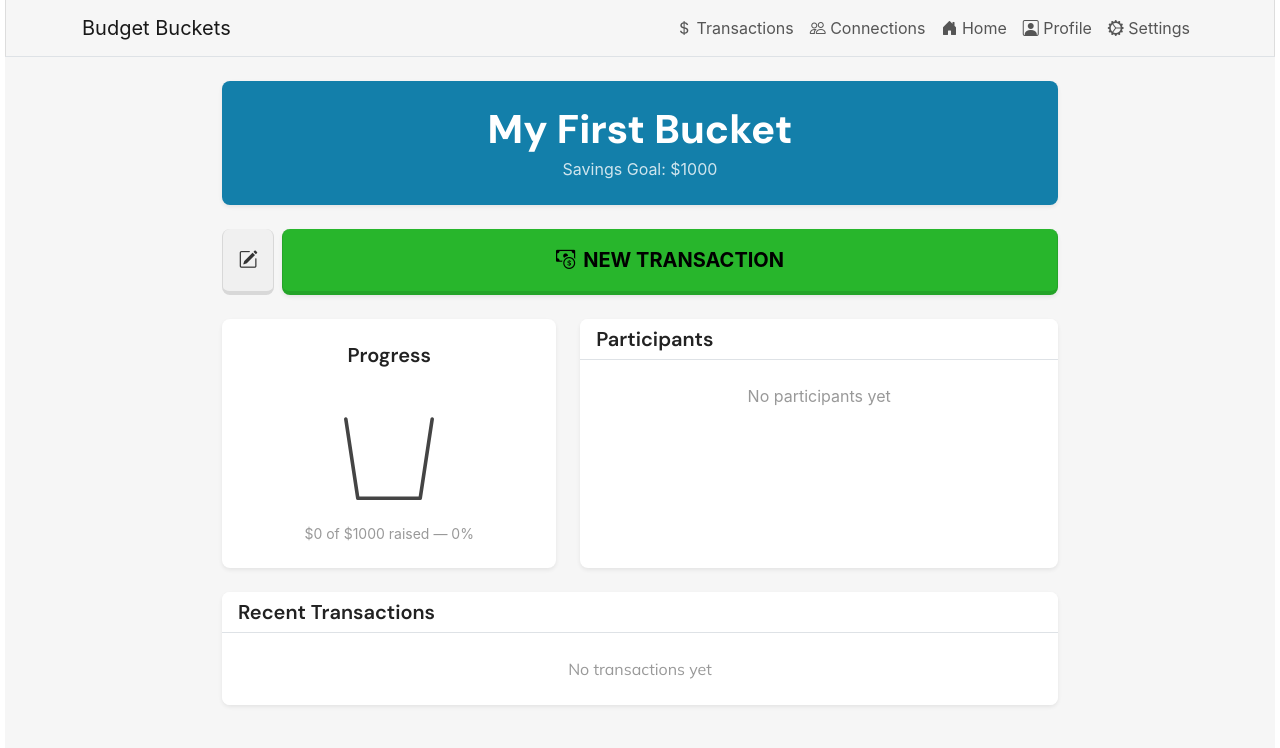
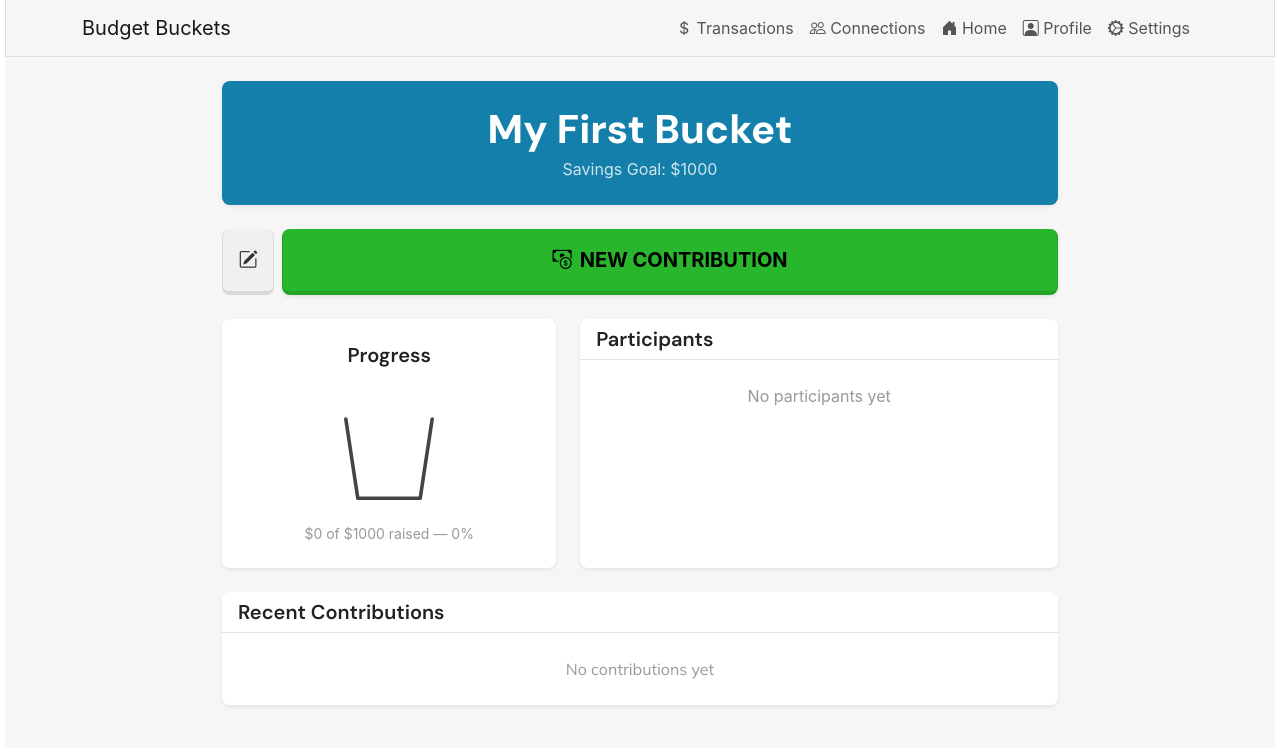
Before and after one commit to VCU-257/iteration-2-build-with-style-group-10, a React (Create React App) app: page /overview in a window 1280 px wide. Shown: the top 748 px of the page. Built offline with nearby package versions, Linux system fonts and the light colour scheme.

Commit message:
Changed transaction to say contribution instead.

```diff
--- a/src/components/overview/NewTransaction.js
+++ b/src/components/overview/NewTransaction.js
@@ -28,7 +28,7 @@ function NewTransaction({ onSubmit }) {
           onClick={() => setShowModal(true)}
         >
           <i className="bi bi-cash-coin me-2" style={{ fontSize: '1.2rem' }}></i>
-          New Transaction
+          New Contribution
         </button>
       </div>
 
@@ -44,7 +44,7 @@ function NewTransaction({ onSubmit }) {
         <div className="modal-dialog">
           <div className="modal-content border-0 shadow">
             <div className="modal-header">
-              <h5 className="modal-title fw-semibold" id="transaction-modal-label">New Transaction</h5>
+              <h5 className="modal-title fw-semibold" id="transaction-modal-label">New Contribution</h5>
               <button type="button" className="btn-close" onClick={handleClose} aria-label="Close"></button>
             </div>
             <div className="modal-body">
--- a/src/components/overview/Transactions.js
+++ b/src/components/overview/Transactions.js
@@ -32,7 +32,7 @@ function Transactions({ transactions, bucketName }) {
     <>
       <div id="transactions" className="card border-0 shadow-sm rounded-3 mb-4 overflow-hidden">
         <div className="card-header bg-white border-bottom d-flex align-items-center">
-          <h5 className="mb-0 fw-semibold">Recent Transactions</h5>
+          <h5 className="mb-0 fw-semibold">Recent Contributions</h5>
           {transactions.length > 0 && (
             <span className="badge bg-secondary rounded-pill ms-2">{transactions.length}</span>
           )}
@@ -41,7 +41,7 @@ function Transactions({ transactions, bucketName }) {
           <ul id="transactions-list" className="list-group list-group-flush">
             {transactions.length === 0 ? (
               <li id="transactions-empty" className="list-group-item text-center text-muted py-4">
-                No transactions yet
+                No contributions yet
               </li>
             ) : (
               visibleTransactions.map((t, i) => (
@@ -56,7 +56,7 @@ function Transactions({ transactions, bucketName }) {
                   className="btn btn-sm btn-outline-secondary px-4"
                   onClick={() => setShowAll(true)}
                 >
-                  View All Transactions
+                  View All Contributions
                 </button>
               </li>
             )}
@@ -76,7 +76,7 @@ function Transactions({ transactions, bucketName }) {
         <div className="modal-dialog modal-dialog-scrollable">
           <div className="modal-content border-0 shadow">
             <div className="modal-header">
-              <h5 className="modal-title fw-semibold" id="all-transactions-modal-label">All Transactions</h5>
+              <h5 className="modal-title fw-semibold" id="all-transactions-modal-label">All Contributions</h5>
               <button type="button" className="btn-close" onClick={() => setShowAll(false)} aria-label="Close"></button>
             </div>
             <div className="modal-body p-0">
```
